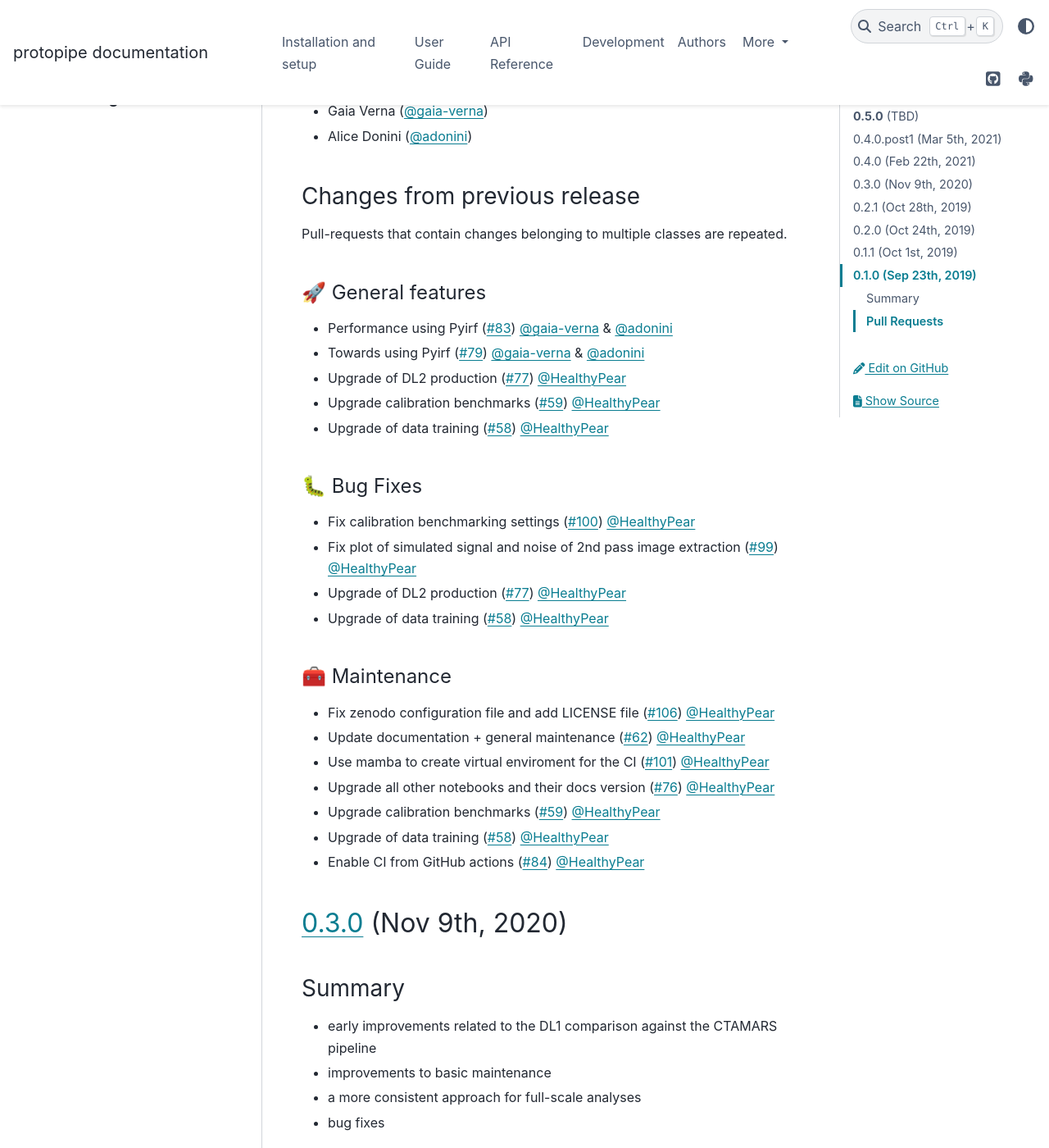
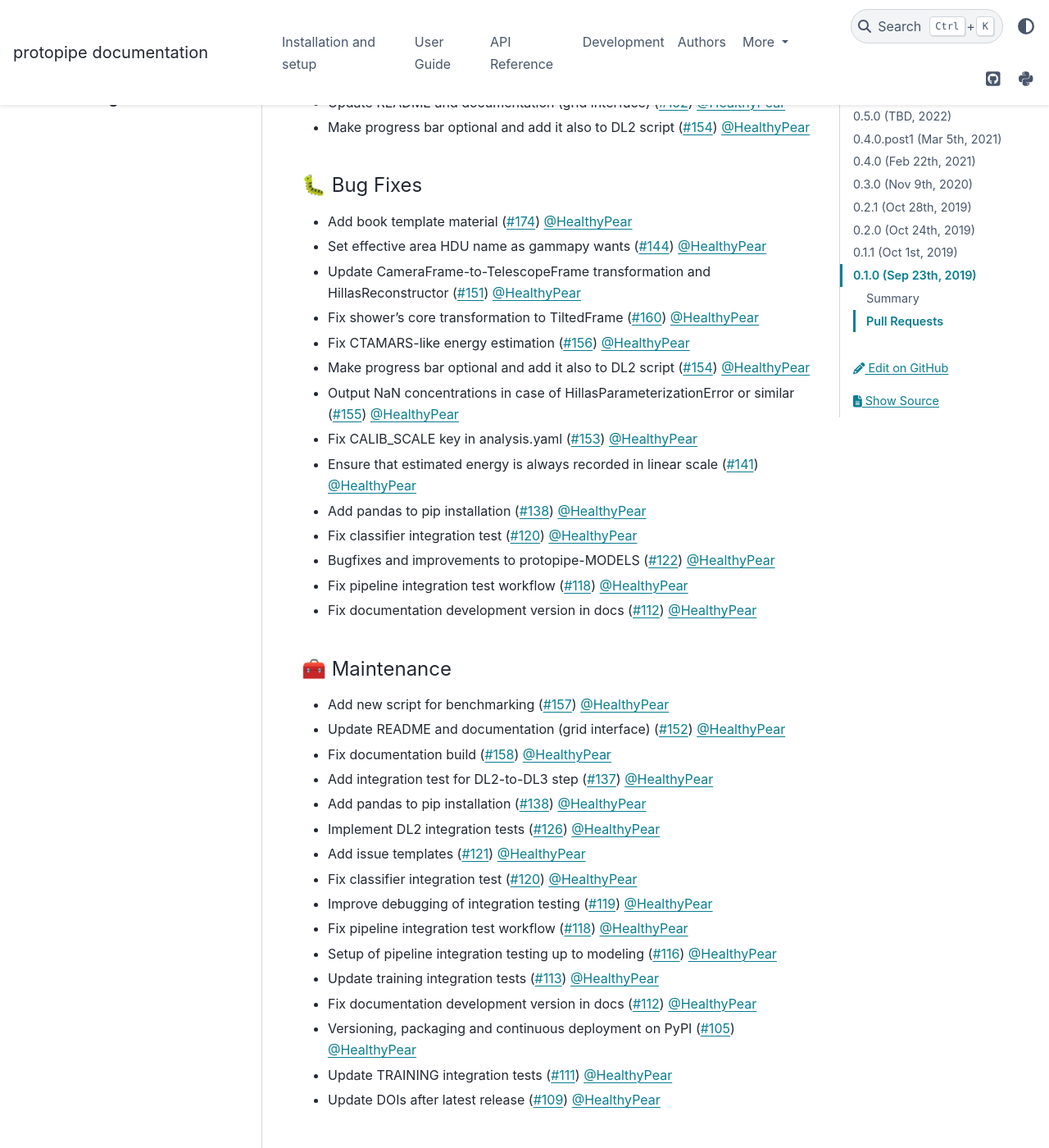
Before and after one commit to cta-observatory/protopipe, a Sphinx documentation site: the page built from docs/CHANGELOG.rst, in a window 1280 px wide and 1400 px high, scrolled down 2106 px. Shown: the whole window at 82% size. Built offline with Sphinx 7.4.7 and the PyData theme 0.15.4, drawn with Linux system fonts in a browser that asks for light colours; the version number could not be read and is left out; some of the changed text lies outside the part shown.

Commit message:
Start updating CHANGELOG

```diff
--- a/docs/CHANGELOG.rst
+++ b/docs/CHANGELOG.rst
@@ -12,10 +12,115 @@ Changelog
 
 .. _protopipe_0p5_release:
 
-**0.5.0** (TBD)
----------------
+`0.5.0 <https://github.com/cta-observatory/protopipe/releases/tag/v0.5.0>`__ (TBD, 2022)
+----------------------------------------------------------------------------------------
 
-. . .
+This release brings huge improvements to the performance of the pipeline
+and the software package.
+
+Some of the changes are related to the improvements in the interface to the DIRAC grid.
+Please, consult that for more details about its latest release.
+
+The **performance** of the pipeline has been validated successfully on a Prod5b simulation
+for the Alpha configuration at the North site under specific observational settings.
+Tests on a similar configuration for the South site are ongoing.
+From now on, performance **results** will be showcased at `this <https://gitlab.cta-observatory.org/mperesano/protopipe-results>`__ website.
+
+The **benchmarking** has become a package module (`protopipe.benchmarking`)
+and a new `protopipe-BENCHMARK` script has been added to the suite of available commands.
+
+The pipeline makes now use of `ctapipe v0.11.0` and `pyirf v0.5.0`.
+For more details, please consult the merged Pull Requests listed below.
+
+Please, remember that *protopipe* and its interface are open-source projects
+and anyone can contribute to it.
+It is possible to perform full-scale analyses and contribute to the production
+of CTA performances for different science cases or perform studies that require big amounts of data.
+
+Contributors
+++++++++++++
+
+- Michele Peresano (`@HealthyPear`_)
+
+What is changed since v0.4.0.post1
+++++++++++++++++++++++++++++++++++
+
+Pull-requests containing changes of multiple nature are repeated.
+
+🚀 General features
+^^^^^^^^^^^^^^^^^^^
+
+- Add book template material (:pr:`174`) `@HealthyPear`_
+- Add new script for benchmarking (:pr:`157`) `@HealthyPear`_
+- Update the entire benchmark suite (:pr:`166`) `@HealthyPear`_
+- Improve data scripts output and update analysis default settings (:pr:`165`) `@HealthyPear`_
+- Improve protopipe.mva and protopipe-MODELS (:pr:`164`) `@HealthyPear`_
+- Add image extraction status for TwoPassWindowSum (:pr:`163`) `@HealthyPear`_
+- Add support for prod5N files (:pr:`167`) `@HealthyPear`_
+- Add I/O functions to simplify benchmarking (:pr:`147`) `@HealthyPear`_
+- Apply CALIB\_SCALE directly from ctapipe.io.SimtelEventSource (:pr:`145`) `@HealthyPear`_
+- Add progress bar to both TRAINING and DL2 production scripts (:pr:`150`) `@HealthyPear`_
+- Add option to enable/disable charge integration integration correction  (:pr:`146`) `@HealthyPear`_
+- Calculate impact parameter always in the tilted frame (:pr:`143`) `@HealthyPear`_
+- Add support for calibscale (:pr:`140`) `@HealthyPear`_
+- Add optional LST stereo trigger requirement (:pr:`131`) `@HealthyPear`_
+- Update to ctapipe 0.11.0 (:pr:`136`) `@HealthyPear`_
+- Add configuration option to choose which cleaning to use to get training data (:pr:`135`) `@HealthyPear`_
+- Add choice of estimation weigths and standard deviation for RandomForestRegressor models (:pr:`134`) `@HealthyPear`_
+- Add concentration (:pr:`133`) `@HealthyPear`_
+- Improve models generation (:pr:`96`) `@HealthyPear`_
+- Support for ctapipe 0.10.5 (:pr:`124`) `@HealthyPear`_
+- Small improvements to modeling script (:pr:`114`) `@HealthyPear`_
+
+🔭 Pipeline applications
+^^^^^^^^^^^^^^^^^^^^^^^^
+
+- Add support for prod5N files (:pr:`167`) `@HealthyPear`_
+
+🌐 GRID support
+^^^^^^^^^^^^^^^
+
+- Update README and documentation (grid interface) (:pr:`152`) `@HealthyPear`_
+- Make progress bar optional and add it also to DL2 script (:pr:`154`) `@HealthyPear`_
+
+🐛 Bug Fixes
+^^^^^^^^^^^^
+
+- Add book template material (:pr:`174`) `@HealthyPear`_
+- Set effective area HDU name as gammapy wants (:pr:`144`) `@HealthyPear`_
+- Update CameraFrame-to-TelescopeFrame transformation and HillasReconstructor (:pr:`151`) `@HealthyPear`_
+- Fix shower's core transformation to TiltedFrame (:pr:`160`) `@HealthyPear`_
+- Fix CTAMARS-like energy estimation (:pr:`156`) `@HealthyPear`_
+- Make progress bar optional and add it also to DL2 script (:pr:`154`) `@HealthyPear`_
+- Output NaN concentrations in case of HillasParameterizationError or similar (:pr:`155`) `@HealthyPear`_
+- Fix CALIB\_SCALE key in analysis.yaml (:pr:`153`) `@HealthyPear`_
+- Ensure that estimated energy is always recorded in linear scale (:pr:`141`) `@HealthyPear`_
+- Add pandas to pip installation (:pr:`138`) `@HealthyPear`_
+- Fix classifier integration test (:pr:`120`) `@HealthyPear`_
+- Bugfixes and improvements to protopipe-MODELS (:pr:`122`) `@HealthyPear`_
+- Fix pipeline integration test workflow  (:pr:`118`) `@HealthyPear`_
+- Fix documentation development version in docs (:pr:`112`) `@HealthyPear`_
+
+🧰 Maintenance
+^^^^^^^^^^^^^^
+
+- Add new script for benchmarking (:pr:`157`) `@HealthyPear`_
+- Update README and documentation (grid interface) (:pr:`152`) `@HealthyPear`_
+- Fix documentation build (:pr:`158`) `@HealthyPear`_
+- Add integration test for DL2-to-DL3 step (:pr:`137`) `@HealthyPear`_
+- Add pandas to pip installation (:pr:`138`) `@HealthyPear`_
+- Implement DL2 integration tests (:pr:`126`) `@HealthyPear`_
+- Add issue templates (:pr:`121`) `@HealthyPear`_
+- Fix classifier integration test (:pr:`120`) `@HealthyPear`_
+- Improve debugging of integration testing (:pr:`119`) `@HealthyPear`_
+- Fix pipeline integration test workflow  (:pr:`118`) `@HealthyPear`_
+- Setup of pipeline integration testing up to modeling (:pr:`116`) `@HealthyPear`_
+- Update training integration tests (:pr:`113`) `@HealthyPear`_
+- Fix documentation development version in docs (:pr:`112`) `@HealthyPear`_
+- Versioning, packaging and continuous deployment on PyPI (:pr:`105`) `@HealthyPear`_
+- Update TRAINING integration tests (:pr:`111`) `@HealthyPear`_
+- Update DOIs after latest release (:pr:`109`) `@HealthyPear`_
+
 
 .. _protopipe_0p4p4post1_release:
 
@@ -30,7 +135,7 @@ This is a post-release that takes care of project maintenance, so it doesn't cha
 Contributors
 ++++++++++++
 
-- Michele Peresano (`@HealthyPear`_)
+- Michele Peresano  `@HealthyPear`_
 
 Changes from previous release
 +++++++++++++++++++++++++++++
@@ -96,7 +201,7 @@ the steps before model training.
 Contributors
 ++++++++++++
 
-- Michele Peresano (`@HealthyPear`_)
+- Michele Peresano  `@HealthyPear`_
 - Gaia Verna (`@gaia-verna`_)
 - Alice Donini (`@adonini`_)
 
@@ -151,7 +256,7 @@ Summary
 Contributors
 ++++++++++++
 
-- Michele Peresano (`@HealthyPear`_)
+- Michele Peresano  `@HealthyPear`_
 - Thierry Stolarczyk (`@tstolarczyk`_)
 - Gaia Verna (`@gaia-verna`_)
 - Karl Kosack (`@kosack`_)
```
